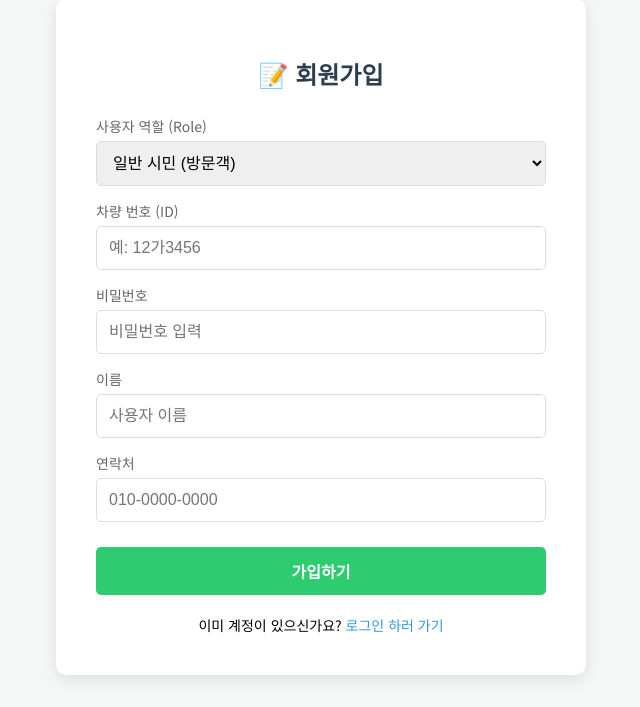
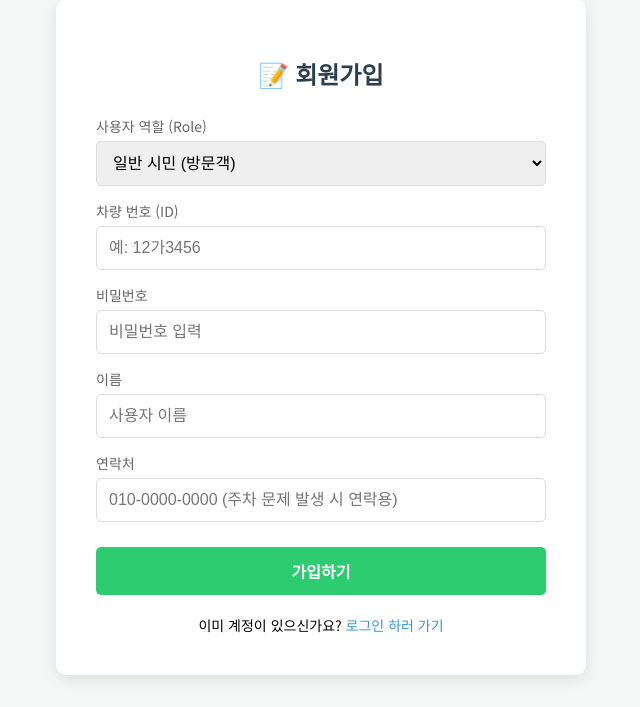
Before and after one commit to SeongMin1000/parking-system, a Flask app: page /register in a window 1280 px wide. Shown: the part 63-770 px from the top of the page, without its empty margins (319-959 px from the left). Run offline with Flask 3, Linux system fonts and the light colour scheme; some libraries are stand-ins or nearby versions.

Commit message:
feat(user): Require contact info and enable resident-visitor number exchange

```diff
--- a/app.py
+++ b/app.py
@@ -42,7 +42,7 @@ def register_page(): return render_template('register.html')
 
 
 # ========================================
-# 1. 사용자 회원가입 (POST /register)
+# 1. 사용자 회원가입 (POST /register) - 수정됨
 # ========================================
 @app.route('/register', methods=['POST'])
 def register_user():
@@ -52,12 +52,15 @@ def register_user():
         password = data['Password']
         name = data['Name']
         role = data['Role']
-        contact = data.get('Contact')
+        contact = data.get('Contact') # 필수값
         building = data.get('Building') if role == 'Resident' else None
     except Exception as e:
         return jsonify(error="데이터 누락", details=str(e)), 400
 
-    # 차량번호 정규식 검사
+    # [추가] 연락처 누락 검사
+    if not contact or contact.strip() == "":
+        return jsonify(error="비상 연락처는 필수 입력 항목입니다."), 400
+
     if not re.match(r'^\d{2}[가-힣]\d{4}$', vehicleid):
         return jsonify(error="차량번호 형식이 올바르지 않습니다. (예: 12가3456)"), 400
 
@@ -70,7 +73,6 @@ def register_user():
         conn = get_db_connection()
         cur = conn.cursor(cursor_factory=RealDictCursor)
 
-        # DB 트리거(tr_assign_specific_space)가 자동으로 주차 공간을 할당하거나 에러를 발생시킴
         cur.execute(
             'INSERT INTO "User" (VehicleID, Password, Name, Role, Contact, Building) VALUES (%s, %s, %s, %s, %s, %s)',
             (vehicleid, hashed_password.decode('utf-8'), name, role, contact, building)
@@ -81,10 +83,8 @@ def register_user():
 
     except psycopg2.Error as e:
         if conn: conn.rollback()
-        if e.pgcode == 'P0001': # 트리거에서 발생시킨 사용자 정의 에러
-            return jsonify(error="주차 공간 할당 실패", details=e.diag.message_primary), 400
-        if e.pgcode == '23505':
-            return jsonify(error="이미 가입된 차량번호입니다."), 409
+        if e.pgcode == 'P0001': return jsonify(error="주차 공간 할당 실패", details=e.diag.message_primary), 400
+        if e.pgcode == '23505': return jsonify(error="이미 가입된 차량번호입니다."), 409
         return jsonify(error="데이터베이스 오류", details=str(e)), 500
     finally:
         if conn: conn.close()
@@ -500,7 +500,7 @@ def delete_share_schedule(schedule_id):
         conn.close()
 
 # ===============================================================
-# 14. 방문자: 내 예약 내역 조회 (GET /my-reservations)
+# 14. 방문자: 내 예약 내역 조회 (GET /my-reservations) - 수정됨
 # ===============================================================
 @app.route('/my-reservations', methods=['GET'])
 def get_my_reservations():
@@ -511,17 +511,19 @@ def get_my_reservations():
     try:
         cur = conn.cursor(cursor_factory=RealDictCursor)
 
-        # [수정] ps.SpaceNumber 추가
+        # [수정] 입주민(Owner)의 연락처(Contact)를 조인하여 가져옴
         cur.execute("""
             SELECT
                 r.*,
                 pz.ZoneName,
                 ps.SpaceID,
-                ps.SpaceNumber -- <--- 여기 추가됨!
+                ps.SpaceNumber,
+                u.Contact AS OwnerContact -- 주차장 주인의 연락처
             FROM Reservation r
             JOIN ShareSchedule ss ON r.ShareID = ss.ShareID
             JOIN ParkingSpace ps ON ss.SpaceID = ps.SpaceID
             JOIN ParkingZone pz ON ps.ZoneID = pz.ZoneID
+            JOIN "User" u ON ps.OwnerVehicleID = u.VehicleID -- 주인 정보 조인
             WHERE r.VisitorVehicleID = %s
             ORDER BY r.ReserveStartTime DESC
         """, (vid,))
@@ -716,7 +718,7 @@ def open_gate(gate_id):
         conn.close()
 
 # ===============================================================
-# 22. [신규] 입주민: 내 공간 이용 내역 조회 (GET /my-space-history)
+# 22. 입주민: 내 공간 이용 내역 조회 (GET /my-space-history) - 수정됨
 # ===============================================================
 @app.route('/my-space-history', methods=['GET'])
 def get_my_space_history():
@@ -727,19 +729,20 @@ def get_my_space_history():
     try:
         cur = conn.cursor(cursor_factory=RealDictCursor)
 
-        # 입주민의 공간을 예약했던 기록 조회 (최신순 20개)
-        # VisitorVehicleID(누가), 시간, 상태를 가져옴
+        # [수정] 방문자(Visitor)의 연락처(Contact)를 조인하여 가져옴
         query = sql.SQL("""
             SELECT
                 r.VisitorVehicleID,
                 to_char(r.ReserveStartTime, 'YYYY-MM-DD HH24:MI') as start_time,
-                to_char(r.ReserveEndTime, 'HH24:MI') as end_time, -- 종료는 시간만 표시 (공간 절약)
-                r.Status
+                to_char(r.ReserveEndTime, 'HH24:MI') as end_time,
+                r.Status,
+                u.Contact AS VisitorContact -- 방문자의 연락처
             FROM Reservation r
             JOIN ShareSchedule ss ON r.ShareID = ss.ShareID
             JOIN ParkingSpace ps ON ss.SpaceID = ps.SpaceID
+            JOIN "User" u ON r.VisitorVehicleID = u.VehicleID -- 방문자 정보 조인
             WHERE ps.OwnerVehicleID = %s
-              AND r.Status IN ('Completed', 'InUse', 'Approved') -- 유효한 예약만 조회
+              AND r.Status IN ('Completed', 'InUse', 'Approved')
             ORDER BY r.ReserveStartTime DESC
             LIMIT 20;
         """)
--- a/sql/ddl.sql
+++ b/sql/ddl.sql
@@ -16,7 +16,7 @@ CREATE TABLE "User" (
     Password VARCHAR(255) NOT NULL,
     Name VARCHAR(100) NOT NULL,
     Role VARCHAR(10) NOT NULL CHECK (Role IN ('Resident', 'Visitor', 'Admin')),
-    Contact VARCHAR(100),
+    Contact VARCHAR(100) NOT NULL,
     Building VARCHAR(100) -- 입주민의 경우 거주하는 동 (예: '101동')
 );
 
--- a/sql/triggers.sql
+++ b/sql/triggers.sql
@@ -10,6 +10,7 @@ DROP TRIGGER IF EXISTS tr_validate_reservation ON Reservation;
 DROP TRIGGER IF EXISTS tr_gate_access_control_before ON GateLog;
 DROP TRIGGER IF EXISTS tr_update_reservation_status_after_gate ON GateLog;
 DROP TRIGGER IF EXISTS tr_check_resident_return ON GateLog;
+DROP TRIGGER IF EXISTS tr_check_past_time_share ON ShareSchedule;
 
 DROP FUNCTION IF EXISTS fn_check_owner_role;
 DROP FUNCTION IF EXISTS fn_assign_specific_space;
@@ -21,6 +22,7 @@ DROP FUNCTION IF EXISTS fn_gate_access_control;
 DROP FUNCTION IF EXISTS fn_update_reservation_status_after_gate;
 DROP FUNCTION IF EXISTS fn_check_resident_return;
 DROP FUNCTION IF EXISTS fn_is_vehicle_in;
+DROP FUNCTION IF EXISTS fn_check_past_time_share;
 
 -- =====================================================================
 -- 1. 유틸리티 함수: 차량 주차 여부 확인 (필수)
--- a/templates/register.html
+++ b/templates/register.html
@@ -97,7 +97,7 @@
 
             <div class="input-group">
                 <label for="contact">연락처</label>
-                <input type="text" id="contact" placeholder="010-0000-0000">
+                <input type="text" id="contact" placeholder="010-0000-0000 (주차 문제 발생 시 연락용)" required>
             </div>
 
             <button type="submit">가입하기</button>
```
Also changed, not shown: setup_db.py (+6 -9 lines), templates/resident.html (+5 -2 lines), templates/visitor.html (+6 -4 lines).
